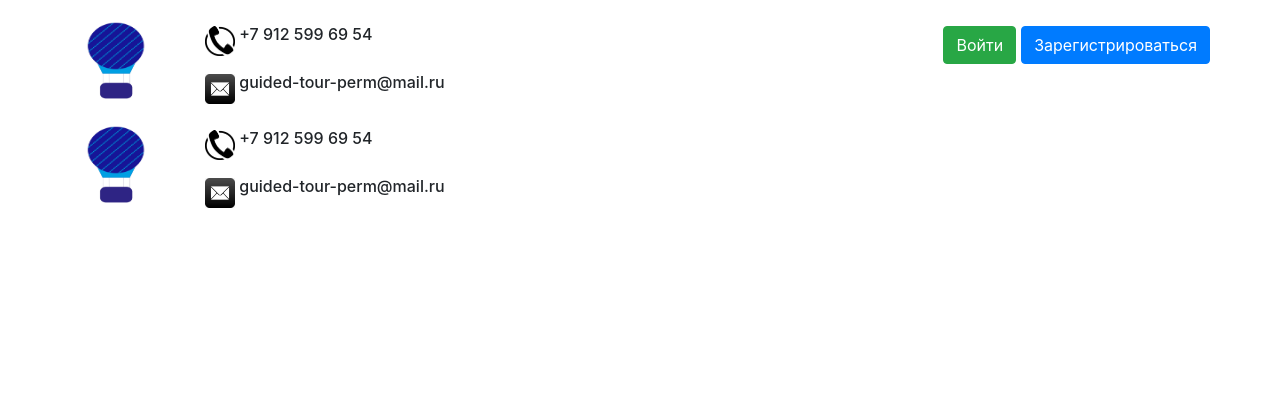
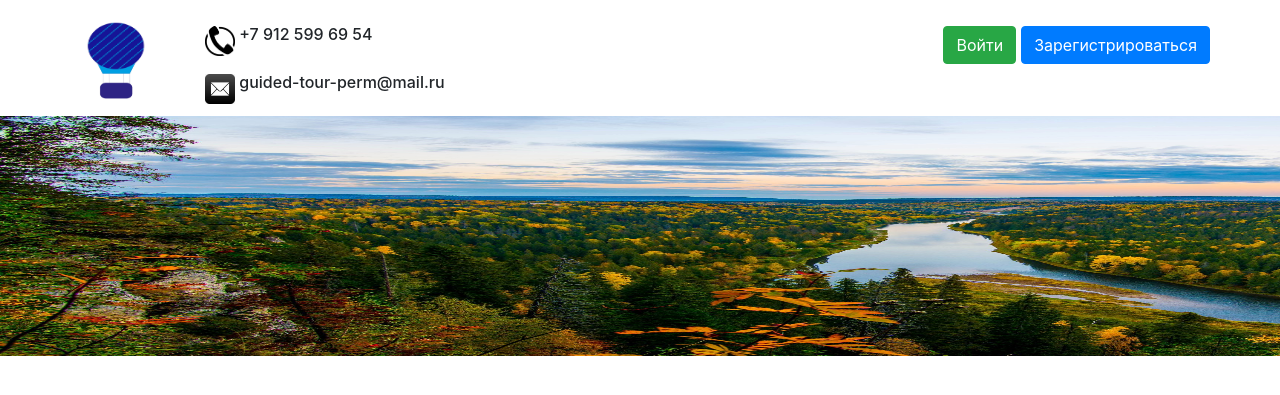
Before and after one commit to Denissyl/guided-tour, a Flask app: page / in a window 1280 px wide; the page is wider, and only the part inside the window is pictured. Shown: the top 395 px of that part. Run offline with Flask 2, Linux system fonts and the light colour scheme; some libraries are stand-ins or nearby versions.

Commit message:
картинка на главной

```diff
--- a/templates/index.html
+++ b/templates/index.html
@@ -20,16 +20,8 @@
             {% else %}
                 <p>
                     <div>
-                        <img style="margin:0px 0px 0px 70px; float: left;" src="static/images/logo.jpg" width="85" height="100" alt="Логотип">
                         <a style="margin:10px 70px 0px 0px; float: right;" class="btn btn-primary" href="/register">Зарегистрироваться</a>
                         <a style=" margin:10px 5px 0px 0px; float: right;" class="btn btn-success" href="/login">Войти</a>
-                        <h6>
-                            <img style="margin:10px 0px 0px 50px;" src="static/images/telephone.jpg" width="30" height="30" alt="Телефон">
-                            +7 912 599 69 54</h6>
-                        <h6>
-                            <img style="margin:10px 0px 0px 50px;" src="static/images/mail.jpg" width="30" height="30" alt="Почта">
-                            guided-tour-perm@mail.ru
-                        </h6>
                     </div>
                 </p>
             {% endif %}
@@ -43,6 +35,9 @@
                     guided-tour-perm@mail.ru
                 </h6>
             </div>
+            <div>
+                <img style="margin:0px 0px 0px 0px;" src="static/images/main.jpg" width="1900" height="240" alt="main">
+            </div>
     </header>
 
 </body>
```
Also changed, not shown: static/images/main.jpg (added).
